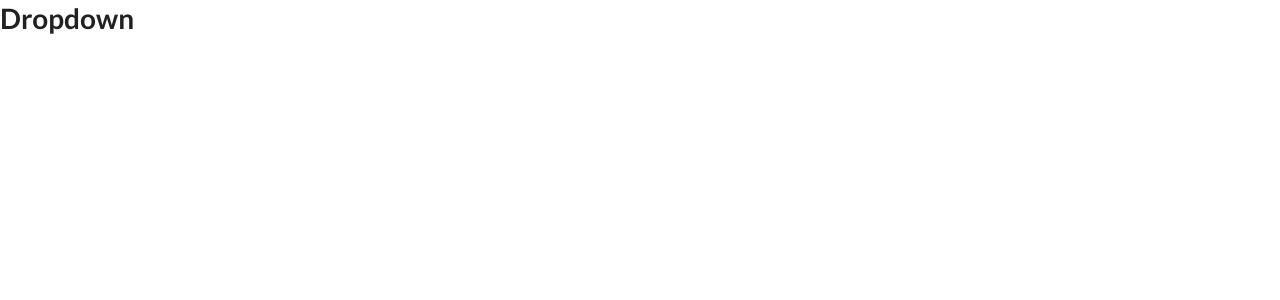
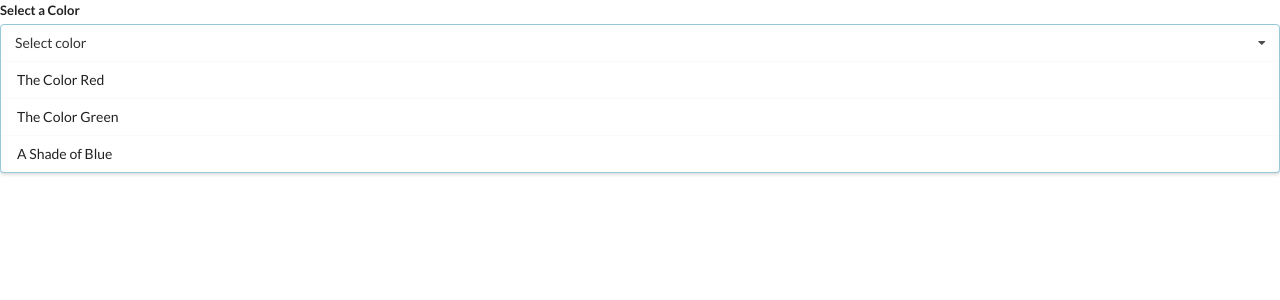
Before and after one commit to brianslab/udemy-react, a React (Create React App) app in the folder widgets/: page / in a window 1280 px wide. Shown: the top 300 px of the page. Built offline with nearby package versions, Linux system fonts and the light colour scheme.

Commit message:
display all options from options array

```diff
--- a/widgets/src/components/App.js
+++ b/widgets/src/components/App.js
@@ -18,10 +18,16 @@ const items = [
     }
 ];
 
+const options = [
+    { label: 'The Color Red', value: 'red' },
+    { label: 'The Color Green', value: 'green' },
+    { label: 'A Shade of Blue', value: 'blue' }
+];
+
 const App = () => {
     return (
         <div>
-            <Dropdown />
+            <Dropdown options={options} />
         </div>
     );
 };
--- a/widgets/src/components/Dropdown.js
+++ b/widgets/src/components/Dropdown.js
@@ -1,7 +1,28 @@
 import React from 'react';
 
-const Dropdown = () => {
-    return <h1>Dropdown</h1>;
+const Dropdown = ({ options }) => {
+    const renderedOptions = options.map((option) => {
+        return (
+            <div key={option.value} className="item">
+                {option.label}
+            </div>
+        );
+    });
+
+    return (
+        <div className="ui form">
+            <div className="field">
+                <label className="label">Select a Color</label>
+                <div className="ui selection dropdown visible active">
+                    <i className="dropdown icon" />
+                    <div className="text">Select color</div>
+                    <div className="menu visible transition">
+                        {renderedOptions}
+                    </div>
+                </div>
+            </div>
+        </div>
+    );
 };
 
 export default Dropdown;
```
